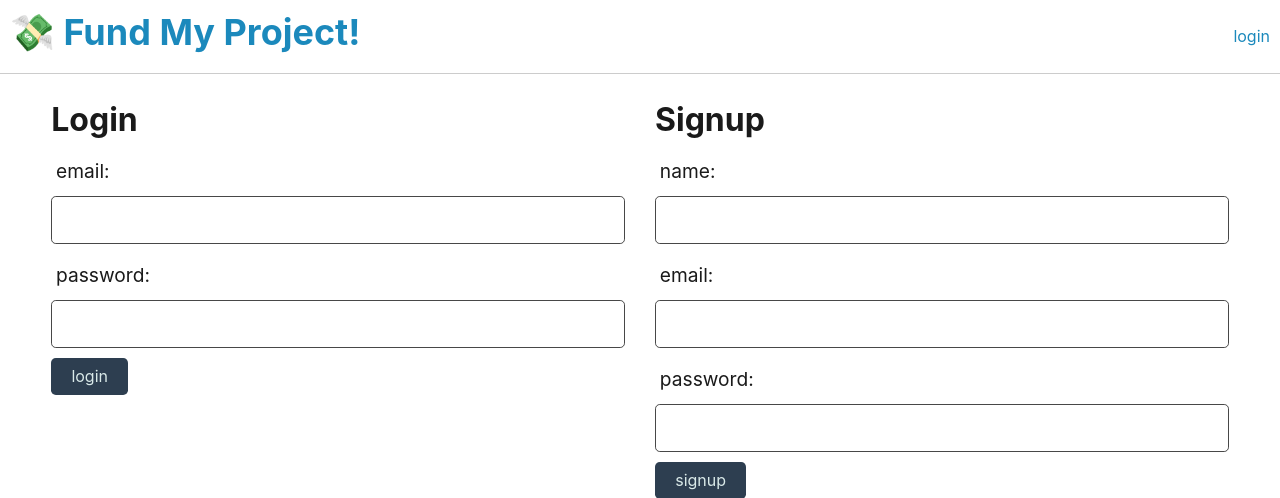
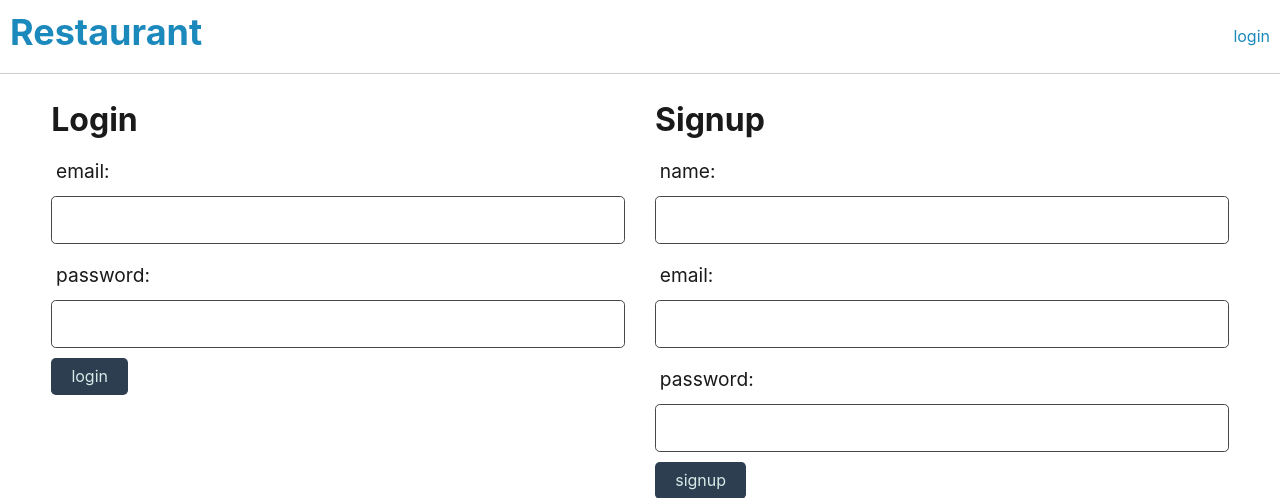
Before and after one commit to zamorejake/YumYumYard, a Node server app: page /login in a window 1280 px wide. Shown: the top 498 px of the page. Run offline with Node 20, Linux system fonts and the light colour scheme; some libraries are stand-ins or nearby versions.

Commit message:
Fixed / route

```diff
--- a/controllers/homeRoutes.js
+++ b/controllers/homeRoutes.js
@@ -1,25 +1,19 @@
 const router = require('express').Router();
-const { Project, User } = require('../models');
+const { Entree, User } = require('../models');
 const withAuth = require('../utils/auth');
 
 router.get('/', async (req, res) => {
   try {
     // Get all projects and JOIN with user data
-    const projectData = await Project.findAll({
-      include: [
-        {
-          model: User,
-          attributes: ['name'],
-        },
-      ],
+    const entreeData = await Entree.findAll({
     });
 
     // Serialize data so the template can read it
-    const projects = projectData.map((project) => project.get({ plain: true }));
+    const entrees = entreeData.map((entree) => entree.get({ plain: true }));
 
     // Pass serialized data and session flag into template
     res.render('homepage', {
-      projects,
+      entrees,
       logged_in: req.session.logged_in
     });
   } catch (err) {
@@ -27,9 +21,9 @@ router.get('/', async (req, res) => {
   }
 });
 
-router.get('/project/:id', async (req, res) => {
+router.get('/entree/:id', async (req, res) => {
   try {
-    const projectData = await Project.findByPk(req.params.id, {
+    const entreeData = await Entree.findByPk(req.params.id, {
       include: [
         {
           model: User,
--- a/views/layouts/main.handlebars
+++ b/views/layouts/main.handlebars
@@ -4,7 +4,7 @@
 <head>
   <meta charset="UTF-8">
   <meta name="viewport" content="width=device-width, initial-scale=1.0">
-  <title>Fund My Project!</title>
+  <title>Restaurant</title>
   <link rel="stylesheet" href="/css/jass.css">
   <link rel="stylesheet" href="/css/style.css">
 </head>
@@ -13,8 +13,7 @@
   <div class="flex-column justify-space-around">
     <header class="display-flex justify-space-between align-center p-2">
       <h1>
-        <span role="img" aria-label="money">💸</span>
-        <a href="/">Fund My Project!</a>
+        <a href="/">Restaurant</a>
       </h1>
       <nav>
         <!-- Conditionally render login or logout links -->
```
Also changed, not shown: seeds/adminData.json (added, +12 -0 lines), views/homepage.handlebars (+3 -14 lines).
